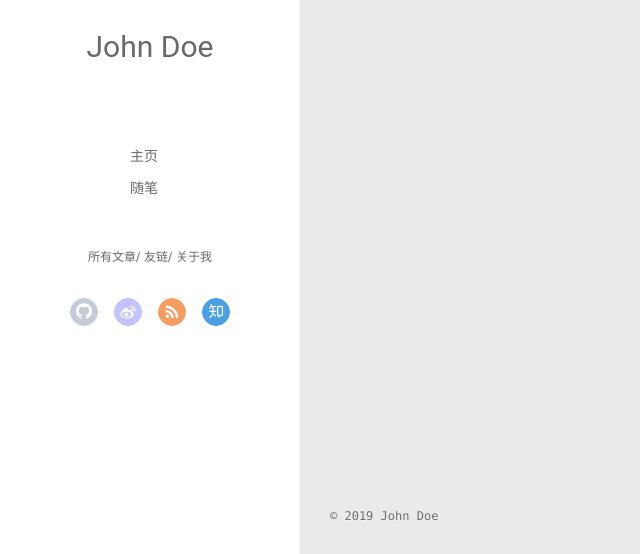
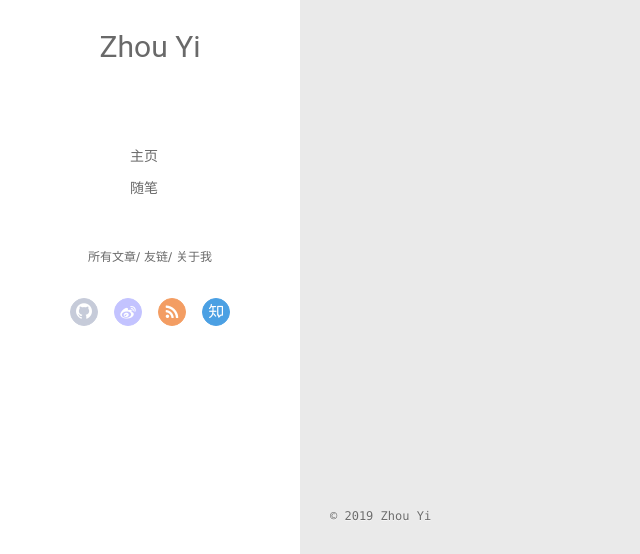
Before and after one commit to zyy422/zyy422.github.io, a plain HTML site: page archives/index.html in a window 1280 px wide. Shown: the part 243-797 px from the top of the page, 0-640 px from the left. Drawn offline with Linux system fonts and the light colour scheme; no server answers.

Commit message:
Site updated: 2019-07-22 09:50:30

```diff
--- a/archives/index.html
+++ b/archives/index.html
@@ -46,7 +46,7 @@
 			<img src="" class="js-avatar">
 		</a>
 		<hgroup>
-		  <h1 class="header-author"><a href="/">John Doe</a></h1>
+		  <h1 class="header-author"><a href="/">Zhou Yi</a></h1>
 		</hgroup>
 
 
@@ -104,7 +104,7 @@
 				<img src="" class="js-avatar">
 			</div>
 			<hgroup>
-			  <h1 class="header-author js-header-author">John Doe</h1>
+			  <h1 class="header-author js-header-author">Zhou Yi</h1>
 			</hgroup>
 
 
@@ -229,7 +229,7 @@
   <div class="outer">
     <div id="footer-info">
     	<div class="footer-left">
-    		&copy; 2019 John Doe
+    		&copy; 2019 Zhou Yi
     	</div>
       	<div class="footer-right">
       		<a href="http://hexo.io/" target="_blank">Hexo</a>  Theme <a href="https://github.com/litten/hexo-theme-yilia" target="_blank">Yilia</a> by Litten
```
Also changed, not shown: 2019/07/22/My-Personal-Information/index.html (+3 -3 lines), 2019/07/22/hello-world/index.html (+3 -3 lines), archives/2019/07/index.html (+3 -3 lines), archives/2019/index.html (+3 -3 lines), index.html (+3 -3 lines).
